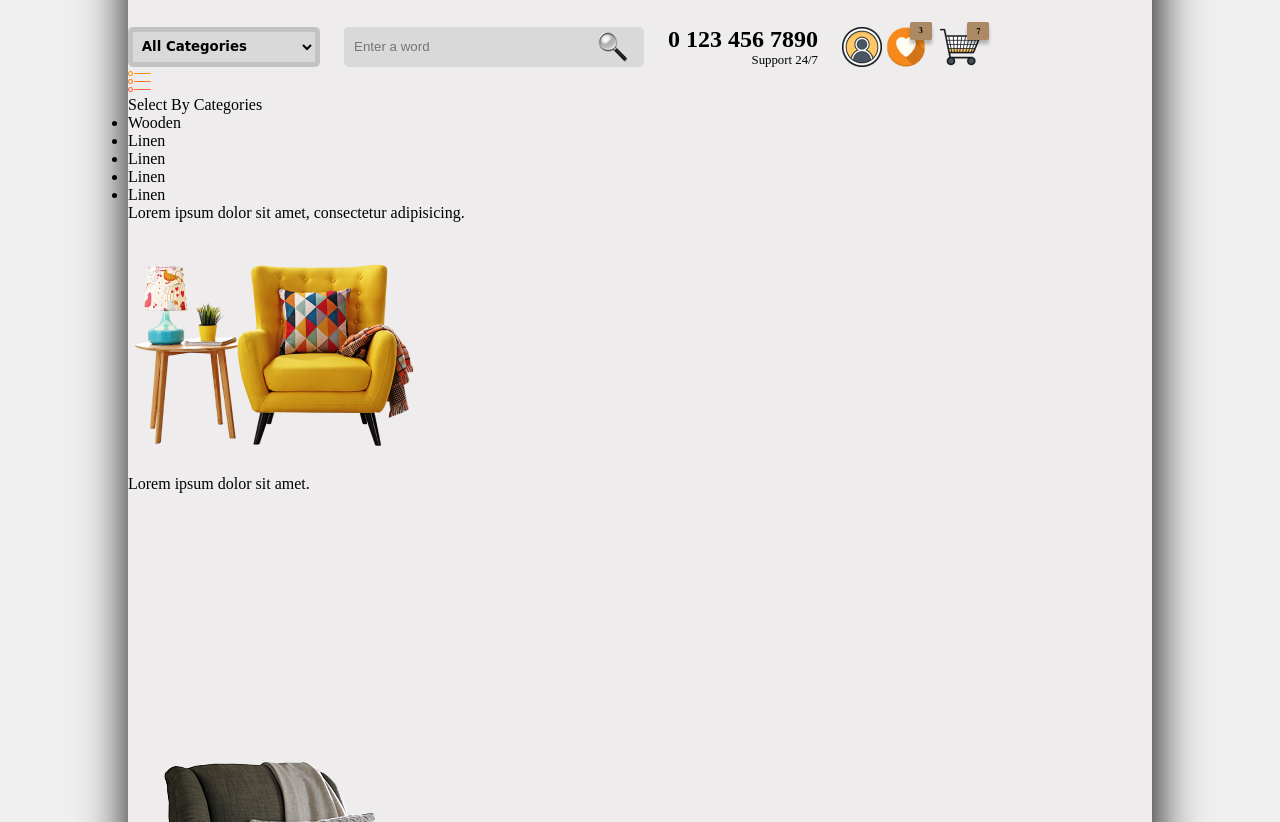
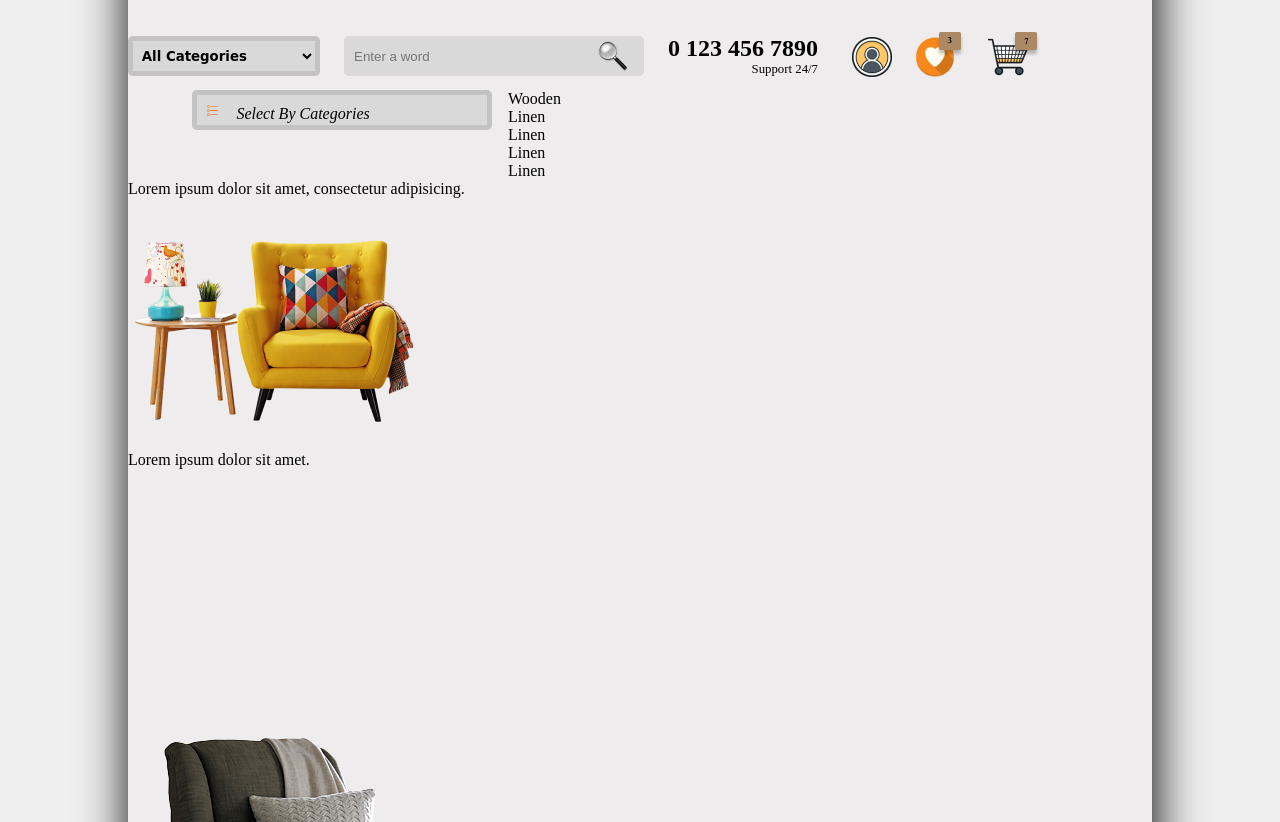
Before and after one commit to niluse/003--home-furnishing-page, a plain HTML site: page index.html in a window 1280 px wide. Shown: the part 1019-1841 px from the top of the page. Drawn offline with Linux system fonts and the light colour scheme; files whose address does not match are found by name; a web font is replaced by a local one.

Commit message:
add navbar

```diff
--- a/style.css
+++ b/style.css
@@ -77,3 +77,36 @@ select{
 .support-text{
     font-size: .8rem;
 }
+
+.icons{
+    margin-right: 20px;
+}
+.icons img{
+    padding: .6rem;  /*10px*/
+}
+.navbar{
+    display: flex;
+    flex-wrap: wrap;
+    gap: 1rem;
+    margin-left: 4rem;
+}
+.navbar .categoryButton{
+    display: flex;
+    height: 40px;
+    border: 5px solid rgba(0,0,0,0.1);
+    background-color: #D9D9D9;
+    border-radius: 5px;
+    width: 18.75rem;
+    padding: .6rem; /*10px*/
+}
+.navbar .categoryButton p{
+    font-style: italic;
+    margin-left: 18px;
+}
+.navbar ul{
+    list-style-type: none;
+}
+.navbar ul i{
+    display: inline-block;
+    padding: 10px;
+}
```
